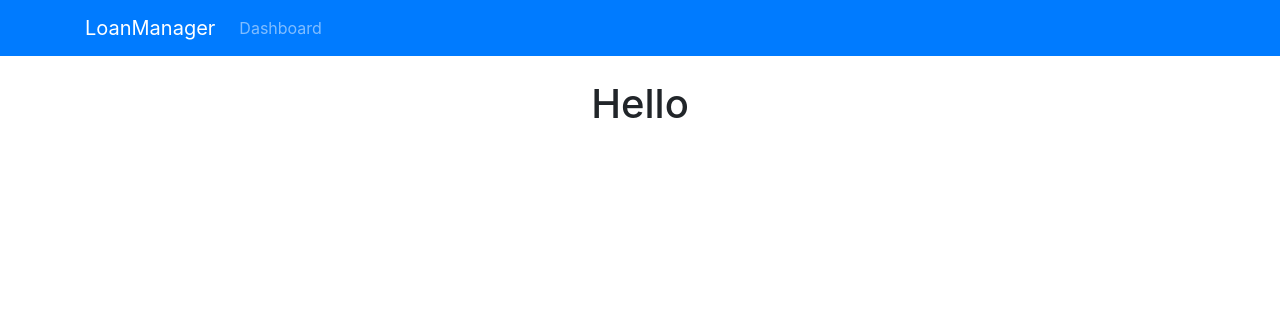
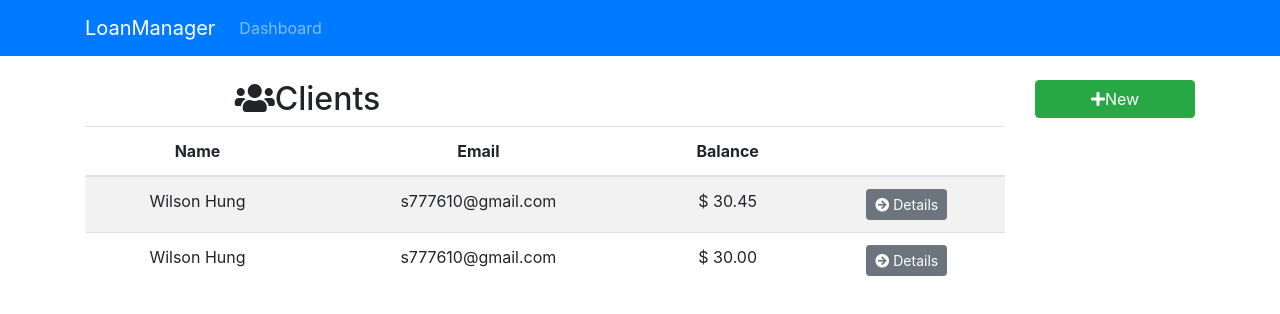
Before and after one commit to s777610/loan-manager, a React (Create React App) app: page / in a window 1280 px wide. Shown: the top 314 px of the page. Built offline with nearby package versions, Linux system fonts and the light colour scheme.

Commit message:
implement clients component

```diff
--- a/src/App.js
+++ b/src/App.js
@@ -1,6 +1,7 @@
 import React, { Component } from "react";
 import { BrowserRouter, Route, Switch } from "react-router-dom";
 import AppNavbar from "./components/layout/AppNavbar";
+import Dashboard from "./components/layout/Dashboard";
 
 import "./App.css";
 
@@ -11,7 +12,9 @@
         <div className="App">
           <AppNavbar />
           <div className="container">
-            <h1>Hello</h1>
+            <Switch>
+              <Route exact path="/" component={Dashboard} />
+            </Switch>
           </div>
         </div>
       </BrowserRouter>
--- a/src/components/clients/Clients.js
+++ b/src/components/clients/Clients.js
@@ -0,0 +1,77 @@
+import React, { Component } from "react";
+import { Link } from "react-router-dom";
+
+class Clients extends Component {
+  render() {
+    const clients = [
+      {
+        id: "34234329",
+        firstName: "Wilson",
+        lastName: "Hung",
+        email: "s777610@gmail.com",
+        phone: "6193661344",
+        balance: "30.45"
+      },
+      {
+        id: "34234329",
+        firstName: "Wilson",
+        lastName: "Hung",
+        email: "s777610@gmail.com",
+        phone: "6193661344",
+        balance: "30"
+      }
+    ];
+
+    if (clients) {
+      return (
+        <div>
+          <div className="row">
+            <div className="col-md-6">
+              <h2>
+                <i className="fas fa-users" />
+                Clients
+              </h2>
+            </div>
+            <div className="col-md-6" />
+          </div>
+
+          <table className="table table-striped">
+            <thead className="thead-inverse">
+              <tr>
+                <th>Name</th>
+                <th>Email</th>
+                <th>Balance</th>
+                <th />
+              </tr>
+            </thead>
+            <tbody>
+              {clients.map(client => {
+                return (
+                  <tr key={client.id}>
+                    <td>
+                      {client.firstName} {client.lastName}
+                    </td>
+                    <td>{client.email}</td>
+                    <td> $ {parseFloat(client.balance).toFixed(2)}</td>
+                    <td>
+                      <Link
+                        to={`/client/${client.id}`}
+                        className="btn btn-secondary btn-sm"
+                      >
+                        <i className="fas fa-arrow-circle-right" /> Details
+                      </Link>
+                    </td>
+                  </tr>
+                );
+              })}
+            </tbody>
+          </table>
+        </div>
+      );
+    } else {
+      return <h1>Loading ... </h1>;
+    }
+  }
+}
+
+export default Clients;
--- a/src/components/layout/Dashboard.js
+++ b/src/components/layout/Dashboard.js
@@ -0,0 +1,16 @@
+import React from "react";
+import Clients from "../clients/Clients";
+import Sidebar from "../layout/Sidebar";
+
+export default () => {
+  return (
+    <div className="row">
+      <div className="col-md-10">
+        <Clients />
+      </div>
+      <div className="col-md-2">
+        <Sidebar />
+      </div>
+    </div>
+  );
+};
--- a/src/components/layout/Sidebar.js
+++ b/src/components/layout/Sidebar.js
@@ -0,0 +1,11 @@
+import React from "react";
+import { Link } from "react-router-dom";
+
+export default () => {
+  return (
+    <Link to="/client/add" className="btn btn-success btn-block">
+      <i className="fas fa-plus" />
+      New
+    </Link>
+  );
+};
```
